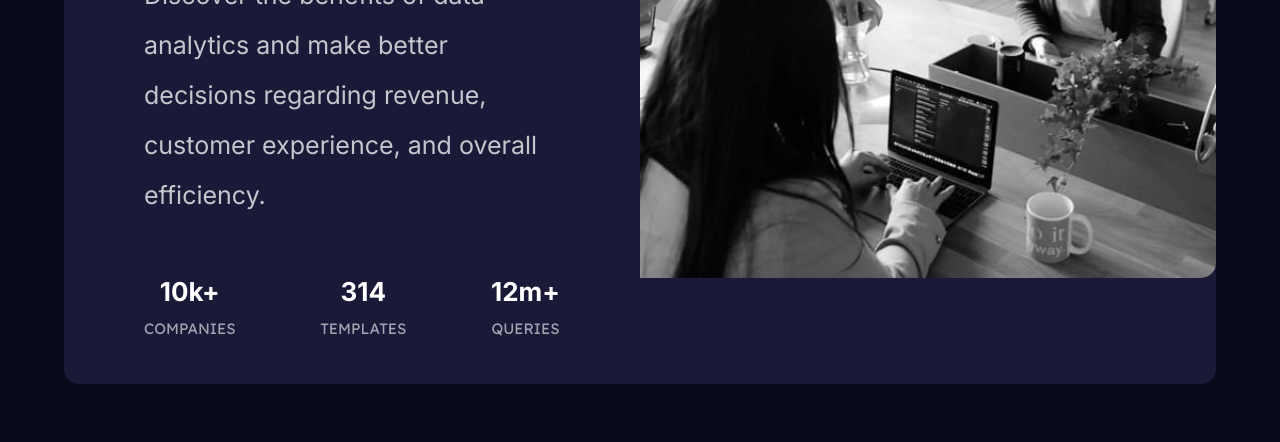
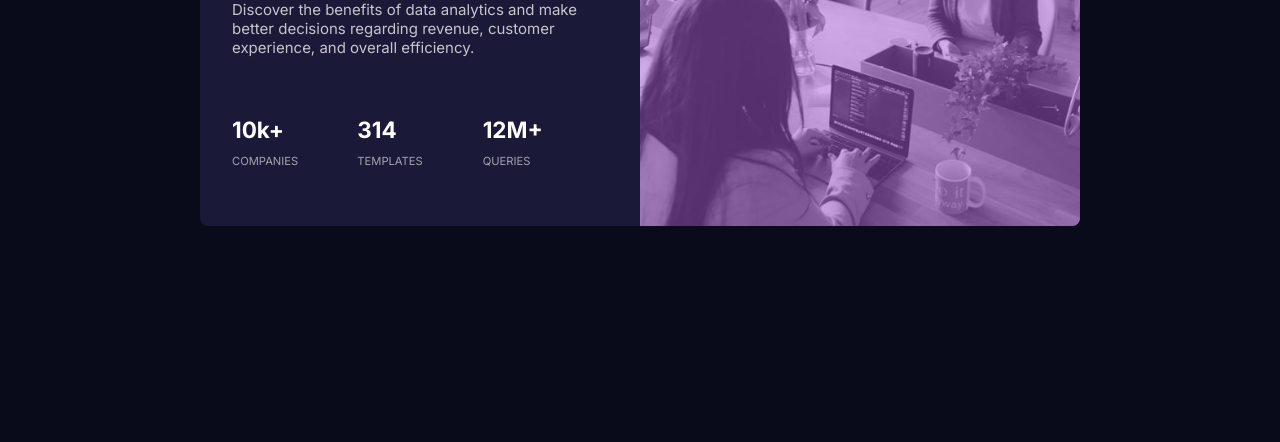
Before and after one commit to JaviVaSu/Stats-preview-card-component-FrontEnd-Mentor, a plain HTML site: page index.html in a window 1280 px wide. Shown: the part 358-800 px from the top of the page. Drawn offline with Linux system fonts and the light colour scheme.

Commit message:
Actualización tamaños
Actualización tamaños

```diff
--- a/estilos/styles.css
+++ b/estilos/styles.css
@@ -7,25 +7,49 @@
     --White: hsl(0, 0%, 100%);
     --Slightly-transparent-white-pa: hsla(0, 0%, 100%, 0.75);
     --Slightly-transparent-white-stats: hsla(0, 0%, 100%, 0.6);
+
+    --fontSize: 15px;
+    --font-family: "Inter", sans-serif;
+    --fw-regular: 400;
+    --fw-bold: 700;
+    --font-family2: "Lexend Deca", sans-serif;
+    --fw-regular2: 400;
 }
 
-html{
-    font-size: 62.5%;
+* {
     box-sizing: border-box;
 }
 
-*,*::before, *::after{
-    box-sizing: inherit;
-}
-
 body{
-    font-size: 16px;
+    margin: 0;
+    padding: 0;
+    font-family: "Inter", sans-serif;
+    font-size: 15px;
+    font-weight: 400;
     background-color: var(--Very-dark-blue-mainbg);
     min-height: 100vh;
-    margin: 0;
     display: flex;
     align-items: center;
     justify-content: center;
+}
+
+h1, h2{
+    color: var(--White);
+}
+h1{
+    font-weight: 700;
+}
+.acento{
+    color: var(--Soft-violet-destacado);
+}
+p{
+    color: var(--Slightly-transparent-white-pa);
+}
+.stats{
+    color: var(--Slightly-transparent-white-stats);
+    text-transform: uppercase;
+    margin-top: -0.5rem;
+    font-size: 0.7rem;
 }
 
 main{
@@ -35,133 +59,159 @@ main{
 }
 
 .contenedor{
-    background-color: var(--Dark-desaturated-blue-cardbg);
+    min-height: 100vh;
     display: flex;
-    flex-direction: column;
     justify-content: center;
     align-items: center;
-    width: 90%;
-    border-radius: 1.5rem;
+}
+
+.card{
+    width: 20rem;
+    border-radius: 0.5rem;
+    background-color: var(--Dark-desaturated-blue-cardbg);
 }
 
 @media (min-width: 768px) {
-    .contenedor{
-        display: grid;
-        grid-template-columns: .5fr .5fr;
-        grid-template-rows: auto;
+    .card{
+        display: flex;
+        flex-direction: row-reverse;
+        width: 55rem;
     }
 }
 
 .imagen{
-    order: -1;
-    width: 100%;
-    height: auto;
+    position: relative;
 }
 
 @media (min-width: 768px) {
     .imagen{
-        order: 0;
-        width: 100%;
-        height: auto;
+        width: 50%;
     }
 }
 
 .imagen img{
     width: 100%;
-    height: auto;
-    border-top-left-radius: 1.5rem;
-    border-top-right-radius: 1.5rem;
+    border-radius: 0.5rem 0.5rem 0 0;
 }
 
 @media (min-width: 768px) {
     .imagen img{
-        border-top-left-radius: 0rem;
-        border-bottom-right-radius: 1.5rem;
+        content: url(../images/image-header-desktop.jpg);
+        width: 100%;
+        height: 100%;
+        border-radius: 0 0.5rem 0.5rem 0;
+    }
+}
+
+.imagen div{
+    position: absolute;
+    background-color: var(--Soft-violet-destacado);
+    top: 0;
+    left: 0;
+    width: 100%;
+    height: 99%;
+    opacity: 0.5;
+    border-radius: 0.5rem 0.5rem 0 0;
+}
+
+@media (min-width: 768px) {
+    .imagen div{
+        height: 100%;
+        border-radius: 0 0.5rem 0.5rem 0;
     }
 }
 
 .informacion{
-    padding: 0rem 4rem;
-    display: flex;
-    flex-direction: column;
-    gap: 0rem;
+    padding: 2rem;
+    text-align: center;
+    margin-top: -1rem;
+    margin-bottom: -1rem;
 }
 
 @media (min-width: 768px) {
     .informacion{
-        gap: 5rem;
-        padding: 4rem 8rem;
+        width: 50%;
+        text-align: start;
+    }
+    .texto{
+        margin-top: -1rem;
+        margin-bottom: 2.5rem;
     }
 }
 
-.informacion h1{
+/* .informacion h1{
     font-family: "Inter", sans-serif;
     font-size: 2.8rem;
     font-weight: 700;
     text-align: center;
     color: var(--White);
-}
+} */
 
-@media (min-width: 768px) {
+/* @media (max-width: 768px) {
     .informacion h1{
         font-size: 5rem;
         margin: 0;
     }
-}
+} */
 
-.informacion span{
+/* .informacion span{
     color: var(--Soft-violet-destacado);
-}
+} */
 
-.informacion p{
+/* .informacion p{
     font-family: "Inter", sans-serif;
     font-size: 1.6rem;
     font-weight: 400;
     line-height: 2;
     text-align: center;
     color: var(--Slightly-transparent-white-pa);
-}
+} */
 
-@media (min-width: 768px) {
+/* @media (min-width: 768px) {
     .informacion h1, .informacion p{
         text-align: start;
     }
-}
+} */
 
-@media (min-width: 768px) {
+/* @media (min-width: 768px) {
     .informacion p{
         font-size: 2.5rem;
         margin: 0;
     }
-}
+} */
 
-.atribuciones{
+/* .atribuciones{
     display: flex;
     flex-direction: column;
     align-items: center;
     justify-content: space-between;
-}
+} */
 
 @media (min-width: 768px) {
     .atribuciones{
-        flex-direction: row;
+        display: grid;
+        grid-template-columns: 1fr 1fr 1fr;
+    }
+
+    h1{
+        font-size: 2rem;
     }
 }
 
-.atribuciones h2{
+/* .atribuciones h2{
     font-family: "Inter", sans-serif;
     font-size: 2.6rem;
     font-weight: 700;
     text-align: center;
     color: var(--White);
     line-height: 0;
-}
+} */
 
-.atribuciones p{
+/* .atribuciones p{
     font-family: "Lexend Deca", sans-serif;
     font-size: 1.5rem;
     font-weight: 400;
     text-align: center;
     color: var(--Slightly-transparent-white-stats);
     text-transform: uppercase;
-}
+} */
--- a/index.html
+++ b/index.html
@@ -22,35 +22,37 @@
 
   <main>
     <section class="contenedor">
+      <section class="card">
+
+        <div class="imagen">
+          <img src="./images/image-header-desktop.jpg" alt="">
+          <div class="fondo-morado"></div>
+        </div>
 
         <div class="informacion">
-        <h1>Get <span>insights</span> that help your business grow.</h1>
-        <p>Discover the benefits of data analytics and make better decisions regarding revenue, customer experience, and overall efficiency.</p>
+          <h1>Get <span class="acento">insights</span> that help your business grow.</h1>
+          <p class="texto">Discover the benefits of data analytics and make better decisions regarding revenue, customer experience, and overall efficiency.</p>
 
           <div class="atribuciones">
 
-          <div>
+            <div class="grupo1">
               <h2>10k+</h2>
-            <p>companies</p>
+              <p class="stats">companies</p>
             </div>
 
-          <div>
+            <div class="grupo2">
               <h2>314</h2>
-            <p>templates</p>
+              <p class="stats">templates</p>
             </div>
 
-          <div>
-            <h2>12m+</h2>
-            <p>queries</p>
+            <div class="grupo3">
+              <h2>12M+</h2>
+              <p class="stats">queries</p>
             </div>
           </div>
 
         </div>
-
-      <div class="imagen">
-        <img src="./images/image-header-desktop.jpg" alt="">
-      </div>
-
+      </section>
     </section>
   </main>
 
```
Lines whose indentation alone changed are shown as unchanged.
